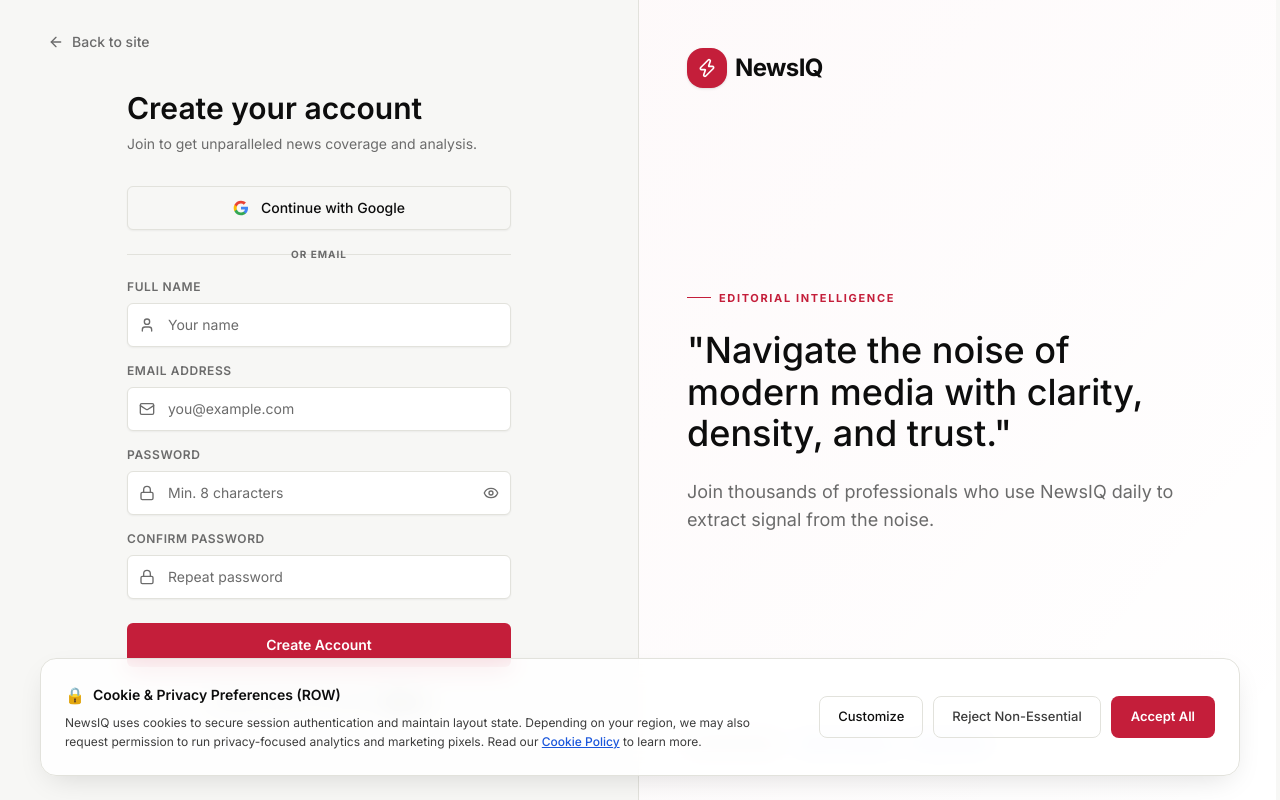
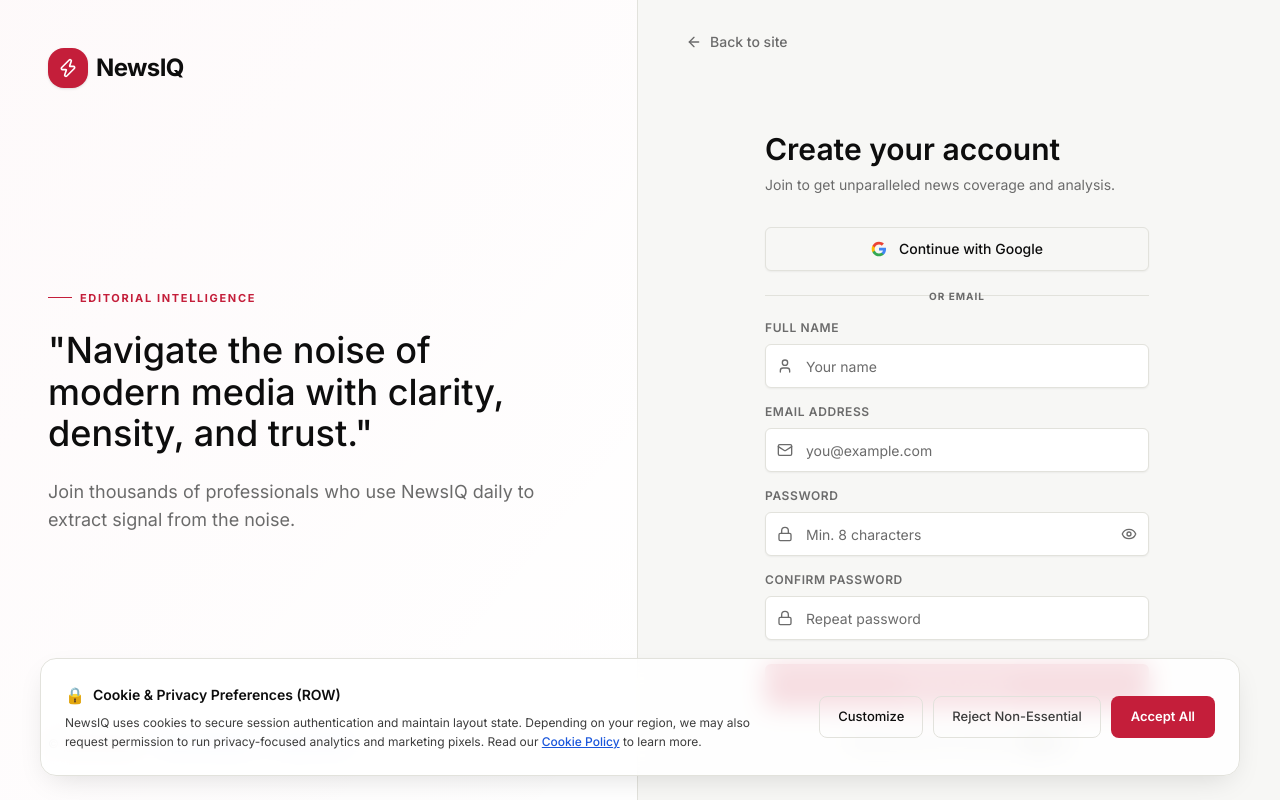
Before and after one commit to Unchartd/NewsIQ, a Next.js app in the folder apps/web/: page /signup in a window 1280 px wide. Built offline with nearby package versions, Linux system fonts and the light colour scheme; no server answers.

Commit message:
feat: move login/signup forms to right column and add mobile footer links

```diff
--- a/apps/web/src/app/login/page.tsx
+++ b/apps/web/src/app/login/page.tsx
@@ -59,14 +59,51 @@
 
   return (
     <div className="min-h-screen grid grid-cols-1 lg:grid-cols-2 bg-surface">
-      {/* Left Column: Form */}
-      <div className="flex flex-col justify-center px-6 sm:px-12 lg:px-24 py-12 relative">
+      {/* Left Column: Editorial Showcase */}
+      <div className="hidden lg:flex flex-col justify-between bg-card border-r border-border p-12 relative overflow-hidden">
+        {/* Subtle decorative background element */}
+        <div className="absolute top-0 right-0 w-full h-full bg-gradient-to-br from-primary/5 to-transparent opacity-50" />
+
+        <div className="relative z-10">
+          <Link href="/" className="inline-flex items-center gap-2">
+            <div className="w-10 h-10 rounded-xl bg-primary flex items-center justify-center shadow-sm">
+              <Zap className="w-5 h-5 text-white" />
+            </div>
+            <span className="text-2xl font-bold tracking-tight text-foreground">NewsIQ</span>
+          </Link>
+        </div>
+
+        <div className="relative z-10 max-w-lg">
+          <p className="text-[11px] font-bold tracking-[0.15em] text-primary uppercase mb-6 flex items-center gap-2">
+            <span className="w-6 h-px bg-primary inline-block"></span>
+            Editorial Intelligence
+          </p>
+          <h2 className="text-4xl text-foreground leading-[1.15]" style={{ fontFamily: "var(--font-display)", fontWeight: 500 }}>
+            &quot;Understand the nuance of any major story across the globe in under 30 seconds.&quot;
+          </h2>
+          <p className="mt-6 text-lg text-muted-foreground" style={{ fontFamily: "var(--font-body)" }}>
+            A dense, multi-source comprehension engine built for those who value speed, accuracy, and depth over endless scrolling.
+          </p>
+        </div>
+
+        <div className="relative z-10 flex items-center gap-4 text-xs text-muted-foreground">
+          <span>&copy; {new Date().getFullYear()} NewsIQ.</span>
+          <Link href="/tos" className="hover:text-foreground transition-colors">Terms of Service</Link>
+          <Link href="/privacy" className="hover:text-foreground transition-colors">Privacy Policy</Link>
+        </div>
+      </div>
+
+      {/* Right Column: Form */}
+      <div className="flex flex-col justify-between px-6 sm:px-12 lg:px-24 py-12 relative min-h-screen">
         <div className="absolute top-8 left-6 sm:left-12">
           <Link href="/" className="inline-flex items-center gap-2 text-muted-foreground hover:text-foreground transition-colors group">
             <ArrowLeft className="w-4 h-4 group-hover:-translate-x-1 transition-transform" />
             <span className="text-sm font-medium">Back to site</span>
           </Link>
         </div>
+
+        {/* Top spacer (since back button is absolute) */}
+        <div className="h-8" />
 
         <motion.div
           initial={{ opacity: 0, y: 20 }}
@@ -185,36 +222,9 @@
             </p>
           </div>
         </motion.div>
-      </div>
 
-      {/* Right Column: Editorial Showcase */}
-      <div className="hidden lg:flex flex-col justify-between bg-card border-l border-border p-12 relative overflow-hidden">
-        {/* Subtle decorative background element */}
-        <div className="absolute top-0 right-0 w-full h-full bg-gradient-to-br from-primary/5 to-transparent opacity-50" />
-
-        <div className="relative z-10">
-          <Link href="/" className="inline-flex items-center gap-2">
-            <div className="w-10 h-10 rounded-xl bg-primary flex items-center justify-center shadow-sm">
-              <Zap className="w-5 h-5 text-white" />
-            </div>
-            <span className="text-2xl font-bold tracking-tight text-foreground">NewsIQ</span>
-          </Link>
-        </div>
-
-        <div className="relative z-10 max-w-lg">
-          <p className="text-[11px] font-bold tracking-[0.15em] text-primary uppercase mb-6 flex items-center gap-2">
-            <span className="w-6 h-px bg-primary inline-block"></span>
-            Editorial Intelligence
-          </p>
-          <h2 className="text-4xl text-foreground leading-[1.15]" style={{ fontFamily: "var(--font-display)", fontWeight: 500 }}>
-            &quot;Understand the nuance of any major story across the globe in under 30 seconds.&quot;
-          </h2>
-          <p className="mt-6 text-lg text-muted-foreground" style={{ fontFamily: "var(--font-body)" }}>
-            A dense, multi-source comprehension engine built for those who value speed, accuracy, and depth over endless scrolling.
-          </p>
-        </div>
-
-        <div className="relative z-10 flex items-center gap-4 text-xs text-muted-foreground">
+        {/* Footer for mobile */}
+        <div className="mt-8 flex items-center justify-center gap-4 text-xs text-muted-foreground lg:hidden">
           <span>&copy; {new Date().getFullYear()} NewsIQ.</span>
           <Link href="/tos" className="hover:text-foreground transition-colors">Terms of Service</Link>
           <Link href="/privacy" className="hover:text-foreground transition-colors">Privacy Policy</Link>
--- a/apps/web/src/app/signup/page.tsx
+++ b/apps/web/src/app/signup/page.tsx
@@ -69,14 +69,51 @@
 
   return (
     <div className="min-h-screen grid grid-cols-1 lg:grid-cols-2 bg-surface">
-      {/* Left Column: Form */}
-      <div className="flex flex-col justify-center px-6 sm:px-12 lg:px-24 py-12 relative overflow-y-auto">
+      {/* Left Column: Editorial Showcase */}
+      <div className="hidden lg:flex flex-col justify-between bg-card border-r border-border p-12 relative overflow-hidden">
+        {/* Subtle decorative background element */}
+        <div className="absolute top-0 right-0 w-full h-full bg-gradient-to-br from-primary/5 to-transparent opacity-50" />
+
+        <div className="relative z-10">
+          <Link href="/" className="inline-flex items-center gap-2">
+            <div className="w-10 h-10 rounded-xl bg-primary flex items-center justify-center shadow-sm">
+              <Zap className="w-5 h-5 text-white" />
+            </div>
+            <span className="text-2xl font-bold tracking-tight text-foreground">NewsIQ</span>
+          </Link>
+        </div>
+
+        <div className="relative z-10 max-w-lg">
+          <p className="text-[11px] font-bold tracking-[0.15em] text-primary uppercase mb-6 flex items-center gap-2">
+            <span className="w-6 h-px bg-primary inline-block"></span>
+            Editorial Intelligence
+          </p>
+          <h2 className="text-4xl text-foreground leading-[1.15]" style={{ fontFamily: "var(--font-display)", fontWeight: 500 }}>
+            &quot;Navigate the noise of modern media with clarity, density, and trust.&quot;
+          </h2>
+          <p className="mt-6 text-lg text-muted-foreground" style={{ fontFamily: "var(--font-body)" }}>
+            Join thousands of professionals who use NewsIQ daily to extract signal from the noise.
+          </p>
+        </div>
+
+        <div className="relative z-10 flex items-center gap-4 text-xs text-muted-foreground">
+          <span>&copy; {new Date().getFullYear()} NewsIQ.</span>
+          <Link href="/tos" className="hover:text-foreground transition-colors">Terms of Service</Link>
+          <Link href="/privacy" className="hover:text-foreground transition-colors">Privacy Policy</Link>
+        </div>
+      </div>
+
+      {/* Right Column: Form */}
+      <div className="flex flex-col justify-between px-6 sm:px-12 lg:px-24 py-12 relative min-h-screen overflow-y-auto">
         <div className="absolute top-8 left-6 sm:left-12">
           <Link href="/" className="inline-flex items-center gap-2 text-muted-foreground hover:text-foreground transition-colors group">
             <ArrowLeft className="w-4 h-4 group-hover:-translate-x-1 transition-transform" />
             <span className="text-sm font-medium">Back to site</span>
           </Link>
         </div>
+
+        {/* Top spacer (since back button is absolute) */}
+        <div className="h-8" />
 
         <motion.div
           initial={{ opacity: 0, y: 20 }}
@@ -216,36 +253,9 @@
             </p>
           </div>
         </motion.div>
-      </div>
 
-      {/* Right Column: Editorial Showcase */}
-      <div className="hidden lg:flex flex-col justify-between bg-card border-l border-border p-12 relative overflow-hidden">
-        {/* Subtle decorative background element */}
-        <div className="absolute top-0 right-0 w-full h-full bg-gradient-to-br from-primary/5 to-transparent opacity-50" />
-
-        <div className="relative z-10">
-          <Link href="/" className="inline-flex items-center gap-2">
-            <div className="w-10 h-10 rounded-xl bg-primary flex items-center justify-center shadow-sm">
-              <Zap className="w-5 h-5 text-white" />
-            </div>
-            <span className="text-2xl font-bold tracking-tight text-foreground">NewsIQ</span>
-          </Link>
-        </div>
-
-        <div className="relative z-10 max-w-lg">
-          <p className="text-[11px] font-bold tracking-[0.15em] text-primary uppercase mb-6 flex items-center gap-2">
-            <span className="w-6 h-px bg-primary inline-block"></span>
-            Editorial Intelligence
-          </p>
-          <h2 className="text-4xl text-foreground leading-[1.15]" style={{ fontFamily: "var(--font-display)", fontWeight: 500 }}>
-            &quot;Navigate the noise of modern media with clarity, density, and trust.&quot;
-          </h2>
-          <p className="mt-6 text-lg text-muted-foreground" style={{ fontFamily: "var(--font-body)" }}>
-            Join thousands of professionals who use NewsIQ daily to extract signal from the noise.
-          </p>
-        </div>
-
-        <div className="relative z-10 flex items-center gap-4 text-xs text-muted-foreground">
+        {/* Footer for mobile */}
+        <div className="mt-8 flex items-center justify-center gap-4 text-xs text-muted-foreground lg:hidden">
           <span>&copy; {new Date().getFullYear()} NewsIQ.</span>
           <Link href="/tos" className="hover:text-foreground transition-colors">Terms of Service</Link>
           <Link href="/privacy" className="hover:text-foreground transition-colors">Privacy Policy</Link>
```
